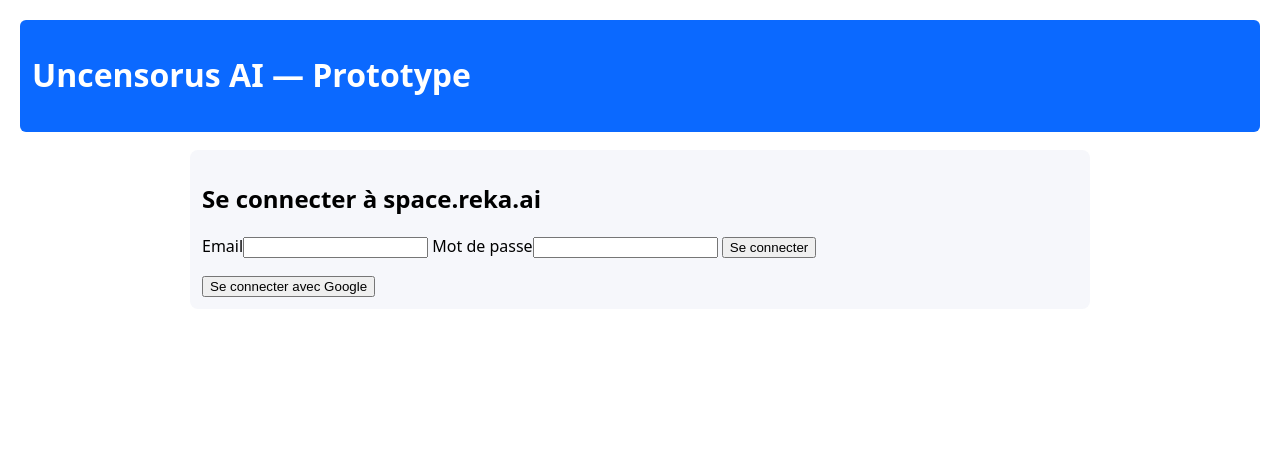
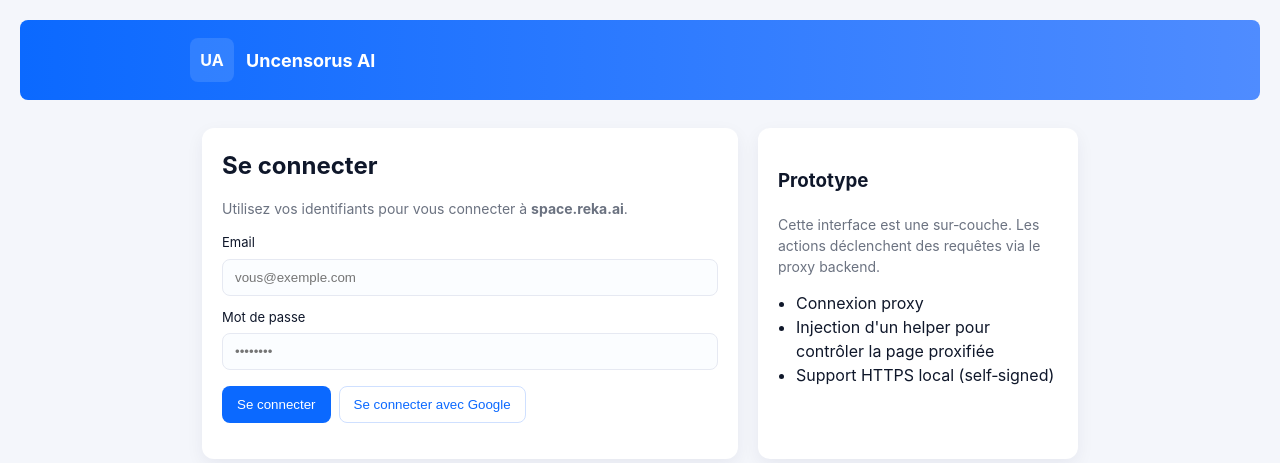
Before and after one commit to eddyfourrier1-png/linkreka, a plain HTML site: page index.html in a window 1280 px wide. Drawn offline with Linux system fonts and the light colour scheme.

Commit message:
Add files via upload

```diff
--- a/index.html
+++ b/index.html
@@ -10,22 +10,42 @@
   </head>
   <body>
     <div id="app">
-      <header>
-        <h1>Uncensorus AI — Prototype</h1>
+      <header class="site-header">
+        <div class="brand">
+          <div class="logo">UA</div>
+          <div class="title">Uncensorus AI</div>
+        </div>
       </header>
 
-      <main>
-        <section class="login">
-          <h2>Se connecter à space.reka.ai</h2>
-          <form id="loginForm">
-            <label>Email<input type="email" id="email"></label>
-            <label>Mot de passe<input type="password" id="password"></label>
-            <button id="loginBtn" type="submit">Se connecter</button>
+      <main class="page">
+        <section class="card login-card">
+          <h2 class="card-title">Se connecter</h2>
+          <p class="muted">Utilisez vos identifiants pour vous connecter à <strong>space.reka.ai</strong>.</p>
+          <form id="loginForm" class="form">
+            <div class="field">
+              <label for="email">Email</label>
+              <input type="email" id="email" placeholder="vous@exemple.com" required>
+            </div>
+            <div class="field">
+              <label for="password">Mot de passe</label>
+              <input type="password" id="password" placeholder="••••••••" required>
+            </div>
+            <div class="actions">
+              <button id="loginBtn" class="btn primary" type="submit">Se connecter</button>
+              <button id="googleLogin" class="btn outline" type="button">Se connecter avec Google</button>
+            </div>
           </form>
-          <p id="loginMsg"></p>
-          <div class="alt-login">
-            <button id="googleLogin">Se connecter avec Google</button>
-          </div>
+          <p id="loginMsg" class="msg"></p>
+        </section>
+
+        <section class="card info-card">
+          <h3>Prototype</h3>
+          <p class="muted">Cette interface est une sur‑couche. Les actions déclenchent des requêtes via le proxy backend.</p>
+          <ul>
+            <li>Connexion proxy</li>
+            <li>Injection d'un helper pour contrôler la page proxifiée</li>
+            <li>Support HTTPS local (self‑signed)</li>
+          </ul>
         </section>
       </main>
     </div>
--- a/styles.css
+++ b/styles.css
@@ -1,5 +1,26 @@
-body{font-family:system-ui,Segoe UI,Arial;line-height:1.4;margin:0;padding:20px}
-header{background:#0b69ff;color:#fff;padding:12px;border-radius:6px}
-main{max-width:900px;margin:18px auto}
-.login{background:#f6f7fb;padding:12px;border-radius:8px}
-.alt-login{margin-top:12px}
+:root{--bg:#f4f6fb;--card:#ffffff;--accent:#0b69ff;--muted:#6b7280}
+*{box-sizing:border-box}
+body{font-family:Inter,ui-sans-serif,system-ui,Segoe UI,Arial;line-height:1.5;margin:0;background:var(--bg);color:#0f172a;padding:20px}
+.site-header{background:linear-gradient(90deg,var(--accent),#4f8cff);color:#fff;padding:18px;border-radius:8px}
+.brand{display:flex;align-items:center;gap:12px;max-width:900px;margin:0 auto}
+.logo{background:rgba(255,255,255,0.12);width:44px;height:44px;border-radius:8px;display:flex;align-items:center;justify-content:center;font-weight:700}
+.title{font-size:18px;font-weight:700}
+.page{max-width:900px;margin:28px auto;display:grid;grid-template-columns:1fr 320px;gap:20px;padding:0 12px}
+.card{background:var(--card);padding:20px;border-radius:12px;box-shadow:0 6px 18px rgba(12,24,64,0.06)}
+.login-card{min-height:220px}
+.card-title{margin:0 0 8px 0}
+.muted{color:var(--muted);font-size:14px}
+.field{margin-top:12px;display:flex;flex-direction:column}
+label{font-size:13px;margin-bottom:6px}
+input[type="email"],input[type="password"]{padding:10px 12px;border-radius:8px;border:1px solid #e6e9f2;background:#fbfdff}
+.actions{margin-top:16px;display:flex;gap:8px}
+.btn{padding:10px 14px;border-radius:8px;border:1px solid transparent;cursor:pointer}
+.btn.primary{background:var(--accent);color:#fff}
+.btn.outline{background:transparent;border-color:#cfe0ff;color:var(--accent)}
+.info-card ul{padding-left:18px;margin:8px 0}
+.msg{margin-top:12px;color:var(--muted)}
+
+@media(max-width:800px){
+  .page{grid-template-columns:1fr;padding:0 8px}
+  .brand{justify-content:center}
+}
```
Also changed, not shown: ads.txt (added).
